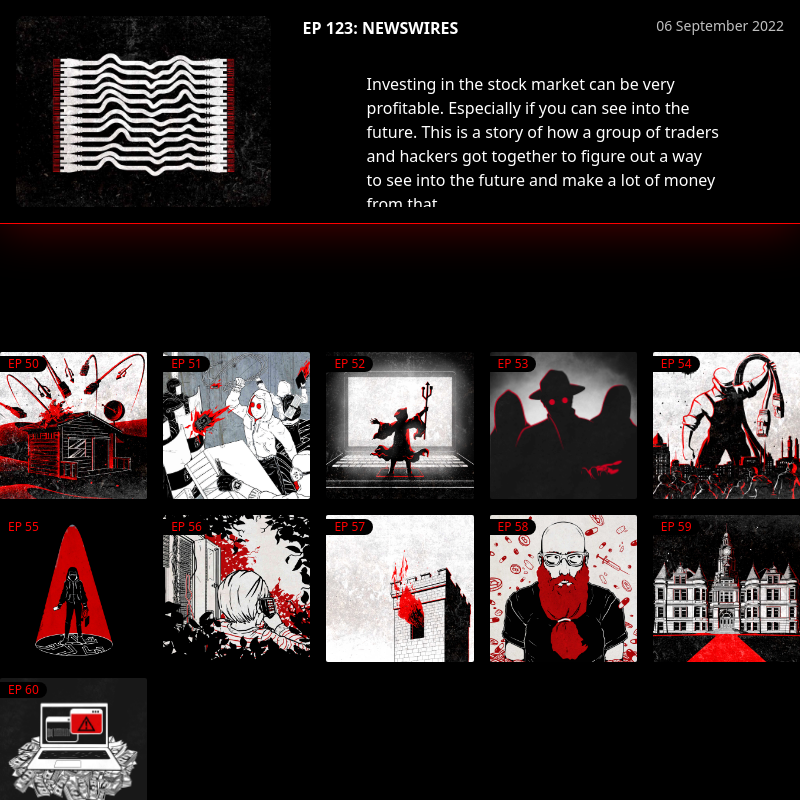
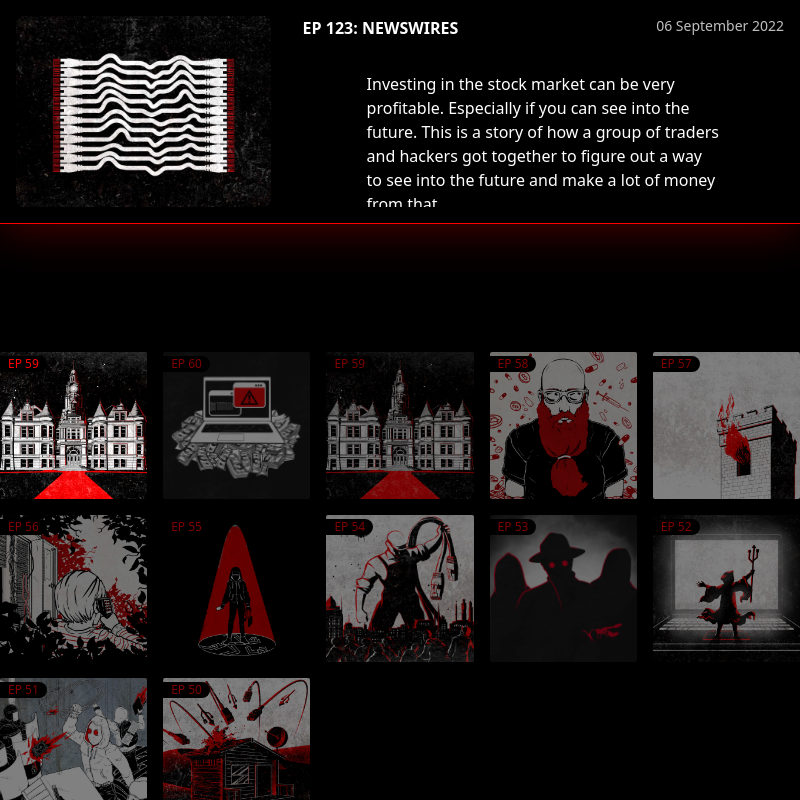
Before and after one commit to AlexEG/DarknetDiariesApp, an Electron app: page v2/src/index.html in a window 800 px wide. Drawn offline with Linux system fonts and the light colour scheme.

Commit message:
v2 - v1.2.0

```diff
--- a/v2/src/EpisodesData.js
+++ b/v2/src/EpisodesData.js
@@ -1,102 +1,129 @@
 const EpisodesData = {
+  ep60: {
+    cover: "./assets/Darknet-Diaries/ep60.jpg",
+    title: "dawgyg",
+    date: "03 March 2020 ",
+    duration: "43:08",
+    epNum: 60,
+    audioSource:
+      "https://dcs.megaphone.fm/ADV9957189315.mp3?key=f77956344842f3f4dc341df1910d5c8d&request_event_id=0ad25894-7956-4f7d-a8b0-74bf3c83fc48",
+    description:
+      "This is a story about the hacker named “dawgyg” and how he made over $100,000 in a single day, from hacking.",
+  },
+
+  ep59: {
+    cover: "./assets/Darknet-Diaries/ep59.jpg",
+    title: "The Courthouse",
+    date: "18 February 2020 ",
+    duration: "85:51",
+    epNum: 59,
+    audioSource:
+      "https://dcs.megaphone.fm/ADV2874730743.mp3?key=9f2a062e961c5153273f75a4ca65d1c9&request_event_id=0da231d9-d3e8-497c-a9dc-a6bcf3d0c29d",
+    description:
+      "In this episode we hear from Gary and Justin. Two seasoned penetration testers who tell us a story about the time when they tried to break into a courthouse but it went all wrong.",
+  },
+
+  ep58: {
+    cover: "./assets/Darknet-Diaries/ep58.jpg",
+    title: "OxyMonster",
+    date: "04 February 2020 ",
+    duration: "60:42",
+    epNum: 58,
+    audioSource:
+      "https://dcs.megaphone.fm/ADV3598870537.mp3?key=1dd7f75e2219c423ddd35ba6d0e5721c&request_event_id=c4c35924-71f7-4ddc-995a-b5dd4249a5b0",
+    description:
+      "OxyMonster sold drugs on the dark web marketplace Dream Market. Something happened though, and it all came crashing down.",
+  },
+
+  ep57: {
+    cover: "./assets/Darknet-Diaries/ep57.jpg",
+    title: "MS08-067",
+    date: "21 January 2020 ",
+    duration: "58:32",
+    epNum: 57,
+    audioSource:
+      "https://dcs.megaphone.fm/ADV3206792063.mp3?key=6c16d685d494a040da8d66c3d58a1cfb&request_event_id=6b4414b7-ea41-43bb-a51c-f3e3cacf5cf2",
+    description:
+      "Hear what goes on internally when Microsoft discovers a major vulnerability within Windows.",
+  },
+  ep56: {
+    cover: "./assets/Darknet-Diaries/ep56.jpg",
+    title: "Jordan",
+    date: "07 January 2020 ",
+    duration: "44:10",
+    epNum: 56,
+    audioSource:
+      "https://dcs.megaphone.fm/ADV4333614155.mp3?key=46b8d7c4ceb3d3bf3af1421c588ca031&request_event_id=9d3ca423-a15d-4fb0-941f-5cde0fc92800",
+    description:
+      "This is the story of Jordan Harbinger. A bit of a misfit teenager, who was always on the edge of trouble. In this story we hear what happened that lead to a visit from the FBI.",
+  },
+
+  ep55: {
+    cover: "./assets/Darknet-Diaries/ep55.jpg",
+    title: "NoirNet",
+    date: "25 December 2019 ",
+    duration: "17:37",
+    epNum: 55,
+    audioSource:
+      "https://dcs.megaphone.fm/ADV9304669806.mp3?key=07e9d9857e9f4fbdc75aff3ff2648c7a&request_event_id=a27155a5-f0a5-4f7e-b65d-45bfb651e9c1",
+    description:
+      "A holiday special episode. A private pen tester takes on a job that involves him with another eccentric pen tester, a mischievious smile, and his quest to gain access to the network.",
+  },
+  ep54: {
+    cover: "./assets/Darknet-Diaries/ep54.jpg",
+    title: "NotPetya",
+    date: "24 December 2019 ",
+    duration: "59:29",
+    epNum: 54,
+    audioSource:
+      "https://dcs.megaphone.fm/ADV7741006833.mp3?key=cad673e25727c42135ce8b1539e26993&request_event_id=3e564627-f735-4f1e-8cac-beb1aa33b9d3",
+    description:
+      "This is the story of NotPetya. Which seems to be the first time we’ve seen what a cyber war looks like. In the summer of 2017 Ukraine suffered a serious and catastrophic cyber attack on their whole country. Hear how it went down, what got hit, and who was responsible.",
+  },
+
+  ep53: {
+    cover: "./assets/Darknet-Diaries/ep53.jpg",
+    title: "Shadow Brokers",
+    date: "10 December 2019 ",
+    duration: "50:04",
+    epNum: 53,
+    audioSource:
+      "https://dcs.megaphone.fm/ADV9906244248.mp3?key=4ad631a1793296395a506a6a5c6c6eeb&request_event_id=79dd5f65-5b6c-485f-a063-2b4e42b1b776",
+    description:
+      "The NSA has some pretty advanced, super secret, hacking tools. What if these secret hacking tools were to end up in the wrong person’s hands? Well, that happened.",
+  },
+  ep52: {
+    cover: "./assets/Darknet-Diaries/ep52.jpg",
+    title: "Magecart",
+    date: "26 November 2019 ",
+    duration: "48:17",
+    epNum: 52,
+    audioSource:
+      "https://dcs.megaphone.fm/ADV1104544195.mp3?key=c4429c8e461d722f41d40997bd848dbd&request_event_id=8f34cc37-0d47-4baf-b8ad-9ffed18792de",
+    description:
+      "Credit card skimming is growing in popularity. Gas pumps all over are seeing skimmers attached to them. It’s growing in popularity because it’s really effective. Hackers have noticed how effective it is and have began skimming credit cards from websites.",
+  },
+
+  ep51: {
+    cover: "./assets/Darknet-Diaries/ep51.jpg",
+    title: "The Indo-Pak Conflict",
+    date: "12 November 2019 ",
+    duration: "46:49",
+    epNum: 51,
+    audioSource:
+      "https://dcs.megaphone.fm/ADV5003101655.mp3?key=9b87b457621527bfee36952b3f4de7fe&request_event_id=28647b63-5a03-483a-8ab0-bedcd98f912a",
+    description:
+      "Kashmir is a region right in between India, Pakistan, and China. For the last 70 years Pakistan and India have fought over this region of the world, both wanting to take control of it. Tensions sometimes heat up which can result in people being killed. When tensions get high in the real world, some people take to the internet and hack their rivals as a form of protest. In this episode we’ll explore some of the hacking that goes on between India and Pakistan.",
+  },
   ep50: {
     cover: "./assets/Darknet-Diaries/ep50.jpg",
-    title: "OPERATION GLOWING SYMPHONY",
-    date: "2019-10-29",
+    title: "Operation Glowing Symphony",
+    date: "29 October 2019 ",
+    duration: "71:10",
     epNum: 50,
     audioSource:
-      "https://dcs.megaphone.fm/ADV5529569827.mp3?key=ff0369ebaed330969074754fca2e6022&request_event_id=de02223a-7ab5-4973-8c4c-7603519e4ca2",
+      "https://dcs.megaphone.fm/ADV5529569827.mp3?key=0cb46372663bcf7c4d62b4060292cffe&request_event_id=46d107fd-34c5-437e-8f5f-9718659b7ca5",
     description:
       "Operation Inherent Resolve was started in 2016 which aimed to combat ISIS. It was a combined joint task force lead by the US military. Operation Inherent Resolve sent troops, ships, and air strikes to Iraq and Syria to fire weapons upon ISIS military. It’s widely known that US military engaged with ISIS in this way. But what you may not have heard, is the story of how the US military also combated ISIS over the Internet. This is the story of how the US hacked ISIS and conducted Operation Glowing Symphony.",
   },
-  ep51: {
-    cover: "./assets/Darknet-Diaries/ep51.jpg",
-    title: "SHADOW BROKERS",
-    date: "2019-12-10",
-    epNum: 51,
-    audioSource:
-      "https://dcs.megaphone.fm/ADV9906244248.mp3?key=ffd686a3fbac097d557630fc768d9ecb&request_event_id=2ec37ca4-8981-4d15-a12b-93c6c3edb956",
-    description: "",
-  },
-  ep52: {
-    cover: "./assets/Darknet-Diaries/ep52.jpg",
-    title: "SHADOW BROKERS",
-    date: "2019-12-10",
-    epNum: 52,
-    audioSource:
-      "https://dcs.megaphone.fm/ADV9906244248.mp3?key=ffd686a3fbac097d557630fc768d9ecb&request_event_id=2ec37ca4-8981-4d15-a12b-93c6c3edb956",
-    description: "",
-  },
-  ep53: {
-    cover: "./assets/Darknet-Diaries/ep53.jpg",
-    title: "SHADOW BROKERS",
-    date: "2019-12-10",
-    epNum: 53,
-    audioSource:
-      "https://dcs.megaphone.fm/ADV9906244248.mp3?key=ffd686a3fbac097d557630fc768d9ecb&request_event_id=2ec37ca4-8981-4d15-a12b-93c6c3edb956",
-    description: "",
-  },
-  ep54: {
-    cover: "./assets/Darknet-Diaries/ep54.jpg",
-    title: "NOTPETYA",
-    date: "2019-12-24",
-    epNum: 54,
-    audioSource:
-      "https://dcs.megaphone.fm/ADV7741006833.mp3?key=93e5b97ee08a967f068459577d75a582&request_event_id=ae0aeca7-405c-4c93-8b7a-aa1e06b7c878",
-    description: "",
-  },
-  ep55: {
-    cover: "./assets/Darknet-Diaries/ep55.jpg",
-    title: "NOTPETYA",
-    date: "2019-12-24",
-    epNum: 55,
-    audioSource:
-      "https://dcs.megaphone.fm/ADV7741006833.mp3?key=93e5b97ee08a967f068459577d75a582&request_event_id=ae0aeca7-405c-4c93-8b7a-aa1e06b7c878",
-    description: "",
-  },
-  ep56: {
-    cover: "./assets/Darknet-Diaries/ep56.jpg",
-    title: "NOTPETYA",
-    date: "2019-12-24",
-    epNum: 56,
-    audioSource:
-      "https://dcs.megaphone.fm/ADV7741006833.mp3?key=93e5b97ee08a967f068459577d75a582&request_event_id=ae0aeca7-405c-4c93-8b7a-aa1e06b7c878",
-    description: "",
-  },
-  ep57: {
-    cover: "./assets/Darknet-Diaries/ep57.jpg",
-    title: "NOTPETYA",
-    date: "2019-12-24",
-    epNum: 57,
-    audioSource:
-      "https://dcs.megaphone.fm/ADV7741006833.mp3?key=93e5b97ee08a967f068459577d75a582&request_event_id=ae0aeca7-405c-4c93-8b7a-aa1e06b7c878",
-    description: "",
-  },
-  ep58: {
-    cover: "./assets/Darknet-Diaries/ep58.jpg",
-    title: "NOTPETYA",
-    date: "2019-12-24",
-    epNum: 58,
-    audioSource:
-      "https://dcs.megaphone.fm/ADV7741006833.mp3?key=93e5b97ee08a967f068459577d75a582&request_event_id=ae0aeca7-405c-4c93-8b7a-aa1e06b7c878",
-    description: "",
-  },
-  ep59: {
-    cover: "./assets/Darknet-Diaries/ep59.jpg",
-    title: "NOTPETYA",
-    date: "2019-12-24",
-    epNum: 59,
-    audioSource:
-      "https://dcs.megaphone.fm/ADV7741006833.mp3?key=93e5b97ee08a967f068459577d75a582&request_event_id=ae0aeca7-405c-4c93-8b7a-aa1e06b7c878",
-    description: "",
-  },
-  ep60: {
-    cover: "./assets/Darknet-Diaries/ep60.jpg",
-    title: "NOTPETYA",
-    date: "2019-12-24",
-    epNum: 60,
-    audioSource:
-      "https://dcs.megaphone.fm/ADV7741006833.mp3?key=93e5b97ee08a967f068459577d75a582&request_event_id=ae0aeca7-405c-4c93-8b7a-aa1e06b7c878",
-    description: "",
-  },
 };
--- a/v2/src/index.html
+++ b/v2/src/index.html
@@ -45,26 +45,35 @@
     >
       <div class="grid grid-cols-5 gap-4 max-w-7xl mx-auto">
         <!--* -  -->
-        <div class="group relative rounded-sm overflow-hidden hidden">
+        <div
+          class="group relative rounded-sm overflow-hidden hover:drop-shadow-[0_1px_15px_#ff000055] transition delay-75 duration-500"
+        >
           <span
             class="absolute z-10 top-1 left-0 text-[#f00] px-2 rounded-e-lg text-xs bg-black"
           >
-            EP 55
+            EP 59
           </span>
           <span
             class="absolute top-1 left-10 text-[#f00] px-2 rounded-e-lg text-xs bg-black -translate-x-full group-hover:translate-x-0 transition-transform delay-75 duration-1000 whitespace-nowrap"
           >
-            NOTPETYA
+            The Courthouse
           </span>
-          <span class="hidden">2019-12-24</span>
+          <span class="hidden">18 February 2020 </span>
           <span class="hidden"
-            >https://dcs.megaphone.fm/ADV7741006833.mp3?key=93e5b97ee08a967f068459577d75a582&amp;request_event_id=ae0aeca7-405c-4c93-8b7a-aa1e06b7c878</span
+            >https://dcs.megaphone.fm/ADV2874730743.mp3?key=9f2a062e961c5153273f75a4ca65d1c9&amp;request_event_id=0da231d9-d3e8-497c-a9dc-a6bcf3d0c29d</span
+          >
+          <span class="hidden">85:51</span>
+          <span class="hidden"
+            >In this episode we hear from Gary and Justin. Two seasoned
+            penetration testers who tell us a story about the time when they
+            tried to break into a courthouse but it went all wrong.</span
           >
           <img
-            src="./assets/Darknet-Diaries/ep55.jpg"
+            src="./assets/Darknet-Diaries/ep59.jpg"
             class="object-cover w-full h-full"
           />
         </div>
+
         <!--* -  -->
       </div>
     </main>
--- a/v2/src/renderer.js
+++ b/v2/src/renderer.js
@@ -1,8 +1,8 @@
 const Main = document.querySelector("#main > div.grid");
 
-function ep(cover, title, date, epNum, audioSource, description) {
+function ep(cover, title, date, duration, epNum, audioSource, description) {
   return `
-    <div class="group relative rounded-sm overflow-hidden">
+    <div class="group relative rounded-sm overflow-hidden hover:drop-shadow-[0_1px_10px_#ff000055] transition delay-75 duration-500 brightness-50 hover:brightness-75">
       <span class="absolute z-10 top-1 left-0 text-[#f00] px-2 rounded-e-lg text-xs bg-black">
         EP ${epNum}
       </span>
@@ -11,6 +11,7 @@ function ep(cover, title, date, epNum, audioSource, description) {
       </span>
       <span class="hidden">${date}</span>
       <span class="hidden">${audioSource}</span>
+      <span class="hidden">${duration}</span>
       <span class="hidden">${description}</span>
       <img src=${cover} class="object-cover w-full h-full" />
     </div>
@@ -18,14 +19,68 @@ function ep(cover, title, date, epNum, audioSource, description) {
 }
 
 for (const key in EpisodesData) {
-  const [cover, title, date, epNum, audioSource, description] = [
+  const [cover, title, date, duration, epNum, audioSource, description] = [
     EpisodesData[key]["cover"],
     EpisodesData[key]["title"],
     EpisodesData[key]["date"],
+    EpisodesData[key]["duration"],
     EpisodesData[key]["epNum"],
     EpisodesData[key]["audioSource"],
     EpisodesData[key]["description"],
   ];
 
-  Main.innerHTML += ep(cover, title, date, epNum, audioSource, description);
+  Main.innerHTML += ep(
+    cover,
+    title,
+    date,
+    duration,
+    epNum,
+    audioSource,
+    description
+  );
 }
+
+/*
+
+function getData() {
+  const [title, date, description] = [
+    document.querySelector("body > div.page  h1").textContent,
+    document.querySelector(
+      "body > div.page > div > section.hero.hero--single > div.wrap > p"
+    ).textContent,
+    document.querySelector(
+      "body > div.page > div > section.single > div > article > p:nth-child(5)"
+    ).textContent,
+  ];
+
+  return {ep: {
+    cover: `./assets/Darknet-Diaries/ep${title.slice(
+      3,
+      title.indexOf(":")
+    )}.jpg`,
+    title: title.slice(title.indexOf(":") + 2),
+    date: date.slice(0, date.indexOf("|")),
+    duration: date.slice(date.indexOf("|") + 2),
+    epNum: +title.slice(3, title.indexOf(":")),
+    audioSource: "",
+    description: description,
+  }};
+}
+getData();
+
+
+*/
+
+/*
+{
+    "ep": {
+        "cover": "./assets/Darknet-Diaries/ep50.jpg",
+        "title": "Operation Glowing Symphony",
+        "date": "29 October 2019 ",
+        "duration": "71:10",
+        "epNum": 50,
+        "audioSource": "",
+        "description": "Operation Inherent Resolve was started in 2016 which aimed to combat ISIS. It was a combined joint task force lead by the US military. Operation Inherent Resolve sent troops, ships, and air strikes to Iraq and Syria to fire weapons upon ISIS military. It’s widely known that US military engaged with ISIS in this way. But what you may not have heard, is the story of how the US military also combated ISIS over the Internet. This is the story of how the US hacked ISIS and conducted Operation Glowing Symphony."
+    }
+}
+*/
```
Also changed, not shown: v2/dist/index.css.
